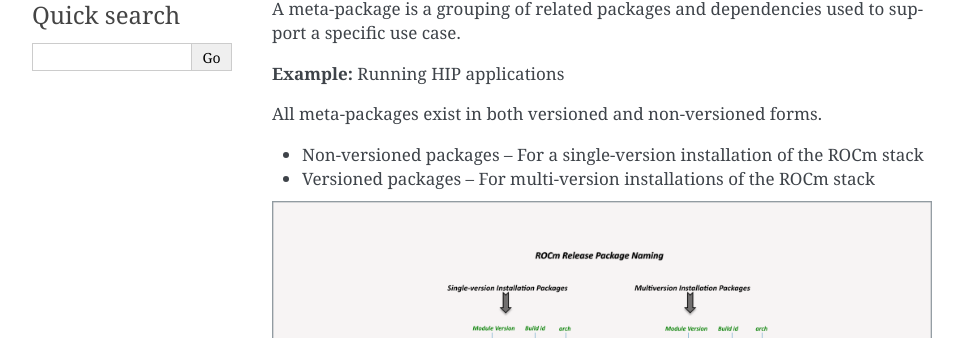
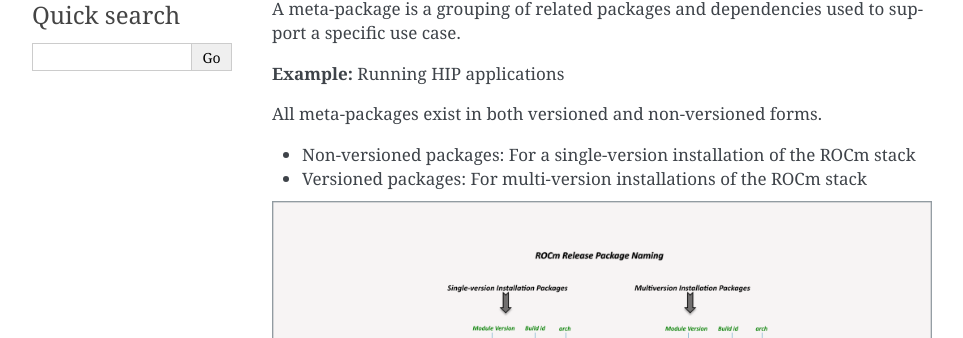
Before and after one commit to ROCm/rocm-install-on-linux, a Sphinx documentation site: the page built from docs/how-to/native-install/package-manager-integration.rst, in a window 1280 px wide and 900 px high. Shown: the part 331-669 px from the top of the window, without its empty margins (148-1111 px from the left). Built offline with Sphinx 7.4.7, drawn with Linux system fonts in a browser that asks for light colours.

```diff
--- a/docs/how-to/native-install/package-manager-integration.rst
+++ b/docs/how-to/native-install/package-manager-integration.rst
@@ -19,8 +19,8 @@ support a specific use case.
 
 All meta-packages exist in both versioned and non-versioned forms.
 
-* Non-versioned packages – For a single-version installation of the ROCm stack
-* Versioned packages – For multi-version installations of the ROCm stack
+* Non-versioned packages: For a single-version installation of the ROCm stack
+* Versioned packages: For multi-version installations of the ROCm stack
 
 .. image:: /data/install/linux/linux002.png
     :alt: ROCm Release Package Naming
```
Also changed, not shown: README.md (+6 -2 lines).
